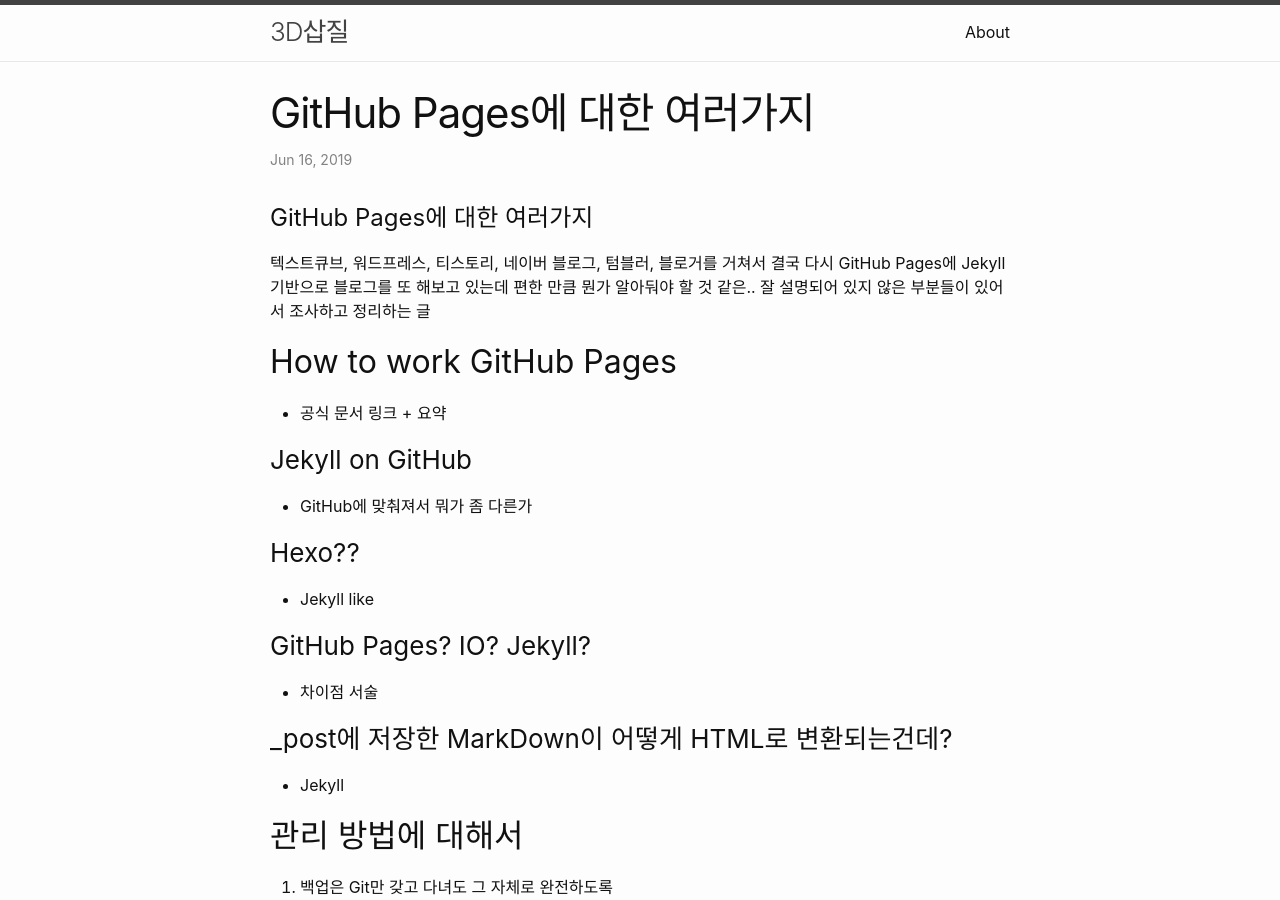
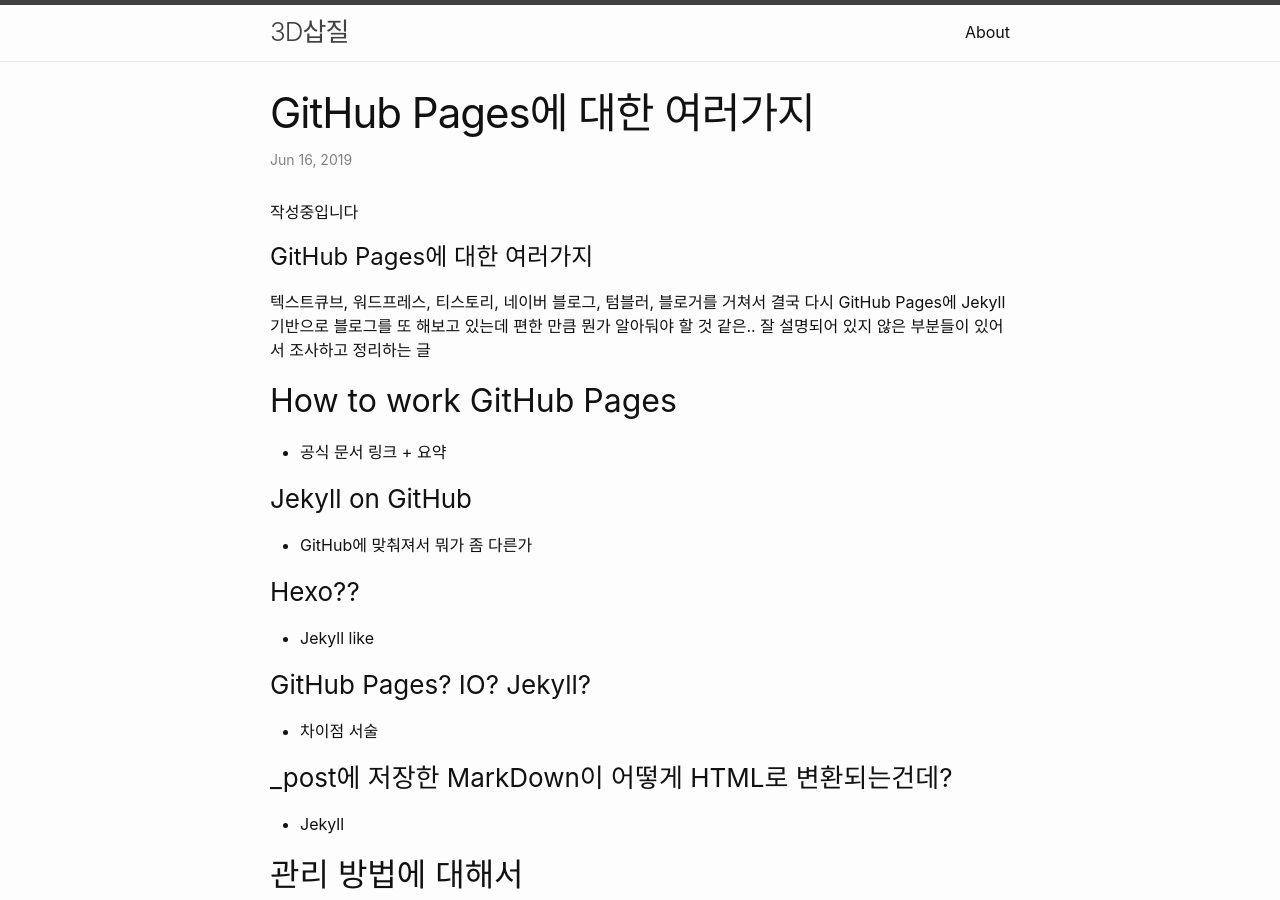
Before and after one commit to hyunjun529/hyunjun529.github.io, a Jekyll site: the page built from _posts/2019-06-16-TMI-in-GitHub-Pages.md, in a window 1280 px wide and 900 px high. Built offline with Jekyll 4.4.1, drawn with Linux system fonts in a browser that asks for light colours.

Commit message:
WIP 표시하기

```diff
--- a/_posts/2019-06-16-TMI-in-GitHub-Pages.md
+++ b/_posts/2019-06-16-TMI-in-GitHub-Pages.md
@@ -4,6 +4,8 @@ title: GitHub Pages에 대한 여러가지
 categories: [개발환경구축]
 tags: [GitHub Pages, Blog]
 ---
+
+작성중입니다
 
 # GitHub Pages에 대한 여러가지
 텍스트큐브, 워드프레스, 티스토리, 네이버 블로그, 텀블러, 블로거를 거쳐서 결국 다시 GitHub Pages에 Jekyll 기반으로 블로그를 또 해보고 있는데 편한 만큼 뭔가 알아둬야 할 것 같은.. 잘 설명되어 있지 않은 부분들이 있어서 조사하고 정리하는 글
```
Also changed, not shown: _posts/2019-06-15-iPad-VSCode-code-server.md (+2 -0 lines).
